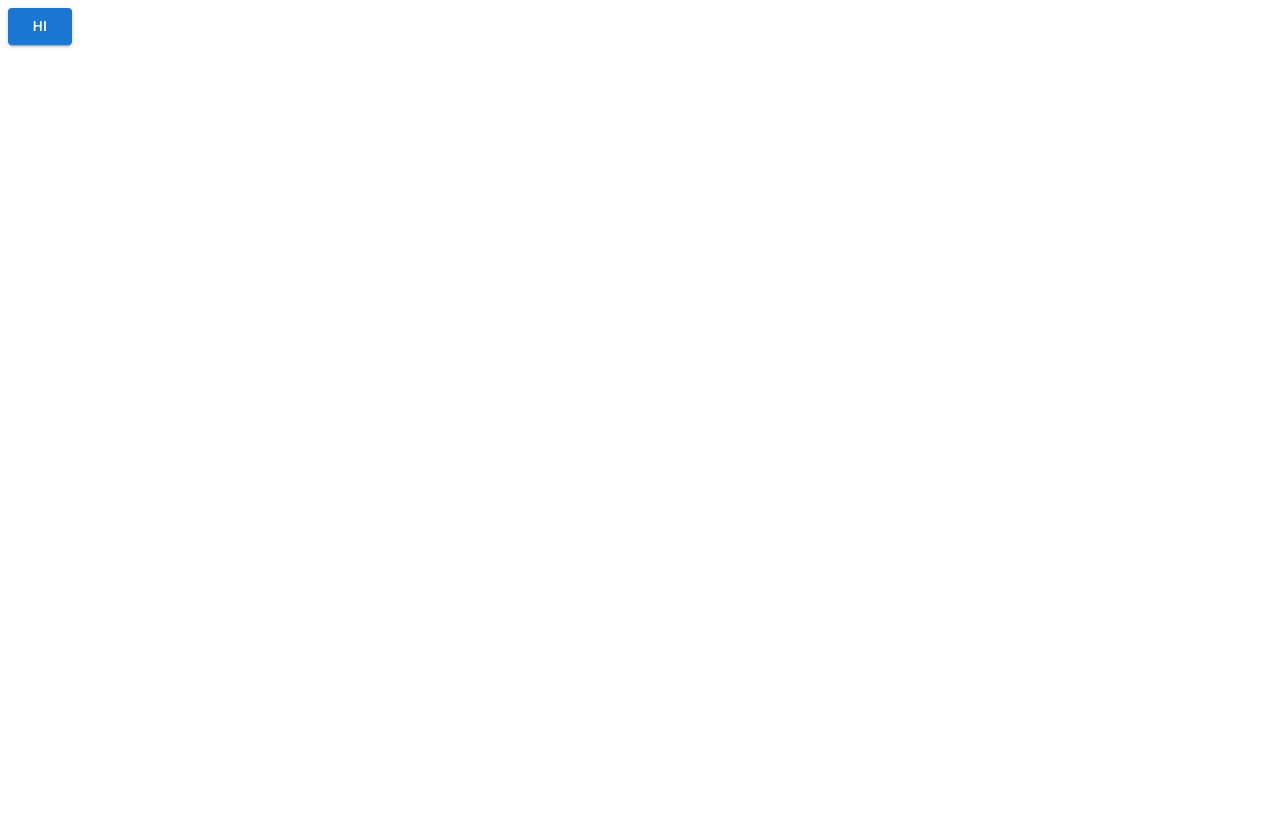
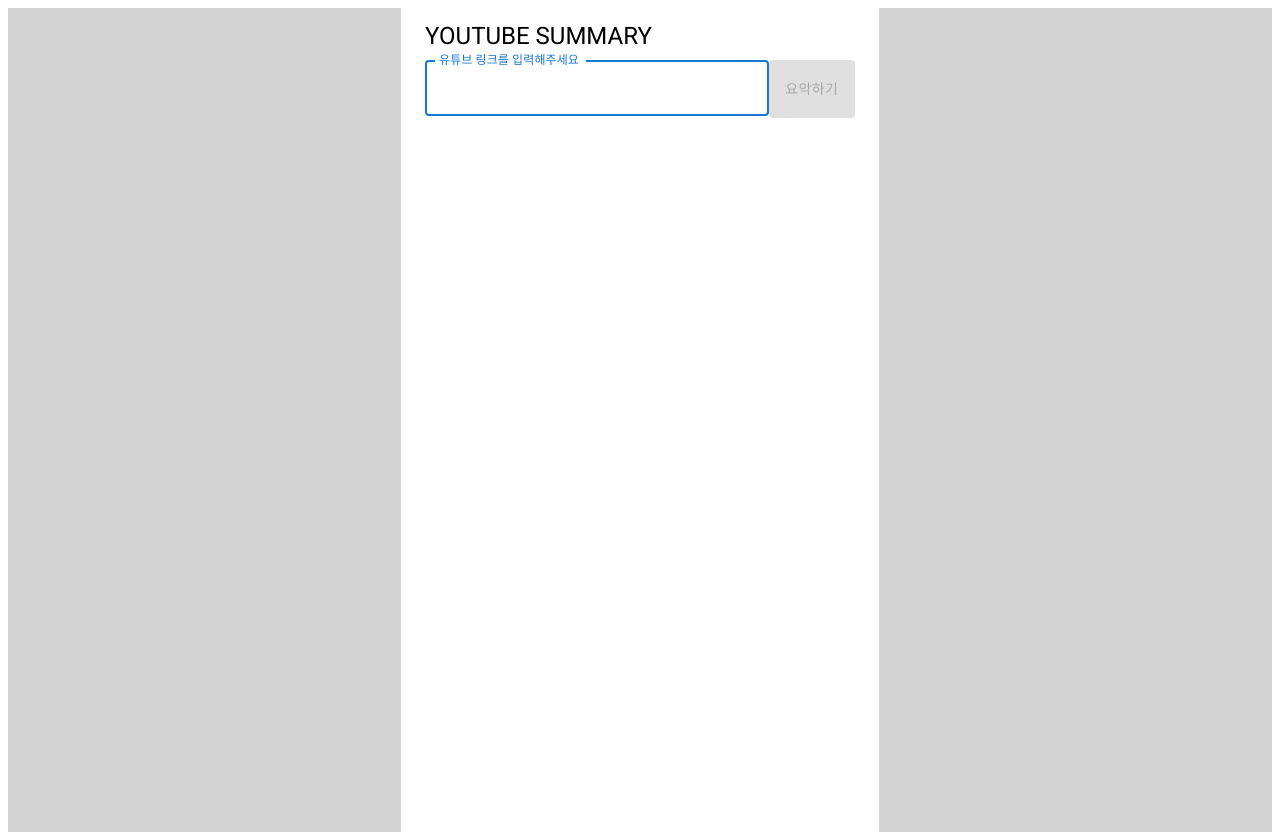
Before and after one commit to jiwooIncludeJeong/youtube_summarize, a Next.js app: page / in a window 1280 px wide. Before the commit the page ends 800 px from the top, so only its background shows below. Built offline with nearby package versions, Linux system fonts and the light colour scheme.

Commit message:
feat: 유튜브 요약

```diff
--- a/package.json
+++ b/package.json
@@ -9,6 +9,7 @@
     "lint": "next lint"
   },
   "dependencies": {
+    "@emotion/css": "^11.13.5",
     "@emotion/react": "^11.14.0",
     "@emotion/styled": "^11.14.0",
     "@fontsource/roboto": "^5.1.1",
@@ -16,7 +17,8 @@
     "@mui/material": "^6.4.0",
     "next": "15.1.5",
     "react": "^19.0.0",
-    "react-dom": "^19.0.0"
+    "react-dom": "^19.0.0",
+    "youtube-transcript": "^1.2.1"
   },
   "devDependencies": {
     "@eslint/eslintrc": "^3",
--- /dev/null
+++ b/src/constants/index.ts
@@ -0,0 +1,2 @@
+export const YOUTUBE_LINK_REGEX =
+  /^((?:https?:)?\/\/)?((?:www|m)\.)?((?:youtube(-nocookie)?\.com|youtu.be))(\/(?:[\w\-]+\?v=|embed\/|v\/)?)([\w\-]+)(\S+)?$/gim
--- a/src/pages/_app.tsx
+++ b/src/pages/_app.tsx
@@ -3,7 +3,17 @@
 import '@fontsource/roboto/400.css'
 import '@fontsource/roboto/500.css'
 import '@fontsource/roboto/700.css'
+import { Layout } from '@/styles/Layout'
+import { GlobalStyles } from '@mui/material'
+import { Head } from 'next/document'
 
 export default function App({ Component, pageProps }: AppProps) {
-  return <Component {...pageProps} />
+  return (
+    <>
+      <meta name="viewport" content="initial-scale=1, width=device-width" />
+      <Layout>
+        <Component {...pageProps} />
+      </Layout>
+    </>
+  )
 }
--- a/src/pages/_document.tsx
+++ b/src/pages/_document.tsx
@@ -4,7 +4,6 @@
   return (
     <Html lang="en">
       <Head>
-        <meta name="viewport" content="initial-scale=1, width=device-width" />
         <link rel="preconnect" href="https://fonts.googleapis.com" />
         <link rel="preconnect" href="https://fonts.gstatic.com" crossOrigin />
         <link
--- /dev/null
+++ b/src/pages/api/transcript.ts
@@ -0,0 +1,21 @@
+import type { NextApiRequest, NextApiResponse } from 'next'
+import { TranscriptResponse, YoutubeTranscript } from 'youtube-transcript'
+
+type ResponseData = {
+  message: string
+  data: TranscriptResponse[]
+}
+
+export default async function handler(
+  req: NextApiRequest,
+  res: NextApiResponse<ResponseData>,
+) {
+  const { url } = req.query
+  if (typeof url !== 'string') {
+    res.status(500).json({ message: 'URL은 문자열로 보내주세요', data: [] })
+    return
+  }
+  await YoutubeTranscript.fetchTranscript(url, { lang: 'ko' }).then((data) =>
+    res.status(200).send({ message: '성공', data }),
+  )
+}
--- a/src/pages/index.tsx
+++ b/src/pages/index.tsx
@@ -1,5 +1,62 @@
-import { Button } from '@mui/material'
+import { Button, TextField, Typography } from '@mui/material'
+import { Title } from '@mui/icons-material'
+import { Spacing } from '@/styles/Spacing'
+import { useCallback, useRef, useState } from 'react'
+import { Flex } from '@/styles/Flex'
+import { YOUTUBE_LINK_REGEX } from '@/constants'
+import { TranscriptResponse, YoutubeTranscript } from 'youtube-transcript'
 
 export default function Page() {
-  return <Button variant="contained">HI</Button>
+  const textFieldRef = useRef<HTMLDivElement | null>(null)
+  const [value, setValue] = useState('')
+  const [errorMessage, setErrorMessage] = useState('')
+
+  const validate = useCallback((value: string) => {
+    if (value.length === 0) {
+      setErrorMessage('링크를 입력해주세요.')
+    } else if (!YOUTUBE_LINK_REGEX.test(value)) {
+      setErrorMessage('유튜브 링크가 아닙니다.')
+    } else {
+      setErrorMessage('')
+    }
+    setValue(value)
+  }, [])
+
+  const getTranscript = async () => {
+    const { data }: { data: TranscriptResponse[] } = await (
+      await fetch(`/api/transcript?url=${value}`)
+    ).json()
+
+    const 자막 = data.map((v) => v.text).join(' ')
+  }
+
+  return (
+    <>
+      <Typography variant="h5">YOUTUBE SUMMARY</Typography>
+      <Spacing size={8} />
+      <Flex flexDirection="row">
+        <TextField
+          ref={textFieldRef}
+          value={value}
+          label="유튜브 링크를 입력해주세요"
+          autoFocus
+          placeholder="유튜브 링크를 입력해주세요"
+          fullWidth
+          error={errorMessage.length > 0}
+          helperText={errorMessage.length > 0 ? errorMessage : undefined}
+          onChange={(event) => {
+            validate(event.target.value)
+          }}
+        />
+        <Button
+          variant="contained"
+          style={{ width: 100, height: 58 }}
+          onClick={() => getTranscript()}
+          disabled={errorMessage.length > 0 || value.length === 0}
+        >
+          요악하기
+        </Button>
+      </Flex>
+    </>
+  )
 }
--- /dev/null
+++ b/src/styles/Flex/index.tsx
@@ -0,0 +1,13 @@
+import { CSSProperties, PropsWithChildren } from 'react'
+import { Property } from 'csstype'
+
+export const Flex = ({
+  children,
+  ...cssProps
+}: PropsWithChildren<CSSProperties>) => {
+  return (
+    <div style={{ display: 'flex', width: '100%', ...cssProps }}>
+      {children}
+    </div>
+  )
+}
--- /dev/null
+++ b/src/styles/Layout/index.tsx
@@ -0,0 +1,32 @@
+import { PropsWithChildren } from 'react'
+import { css } from '@emotion/react'
+import { bgcolor } from '@mui/system'
+
+export const Layout = ({ children }: PropsWithChildren) => {
+  return (
+    <div
+      style={{
+        display: 'flex',
+        maxWidth: '100vw',
+        alignItems: 'center',
+        justifyContent: 'center',
+        backgroundColor: 'lightGrey',
+      }}
+    >
+      <div
+        style={{
+          backgroundColor: 'white',
+          display: 'flex',
+          flexDirection: 'column',
+          maxWidth: '430px',
+          width: '430px',
+          overflowX: 'hidden',
+          minHeight: '100vh',
+          padding: '12px 24px',
+        }}
+      >
+        {children}
+      </div>
+    </div>
+  )
+}
--- /dev/null
+++ b/src/styles/Spacing/index.tsx
@@ -0,0 +1,11 @@
+interface Props {
+  size: number | string
+}
+
+export const Spacing = ({ size }: Props) => {
+  return (
+    <div
+      style={{ height: size, width: 1, backgroundColor: 'transparent' }}
+    ></div>
+  )
+}
```
Also changed, not shown: 1 other file (tests, documents, lock files or other folders).
